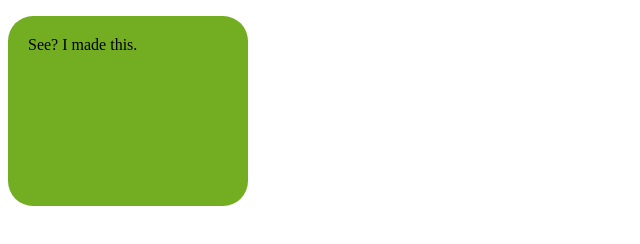
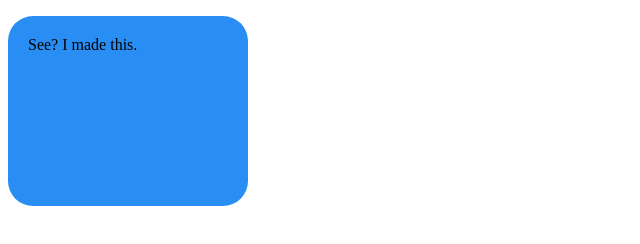
Before and after one commit to hdtrinh123/hdtrinh123.github.io, a plain HTML site: page home/index.html in a window 1280 px wide. Shown: the whole page, without its empty margins (0-640 px from the left). Drawn offline with Linux system fonts and the light colour scheme.

Commit message:
Update index.html

```diff
--- a/home/index.html
+++ b/home/index.html
@@ -5,7 +5,7 @@
     <style>
       #rcorners1 {
         border-radius: 25px;
-        background: #73AD21;
+        background: #298ef4;
         padding: 20px;
         width: 200px;
         height: 150px;
```
